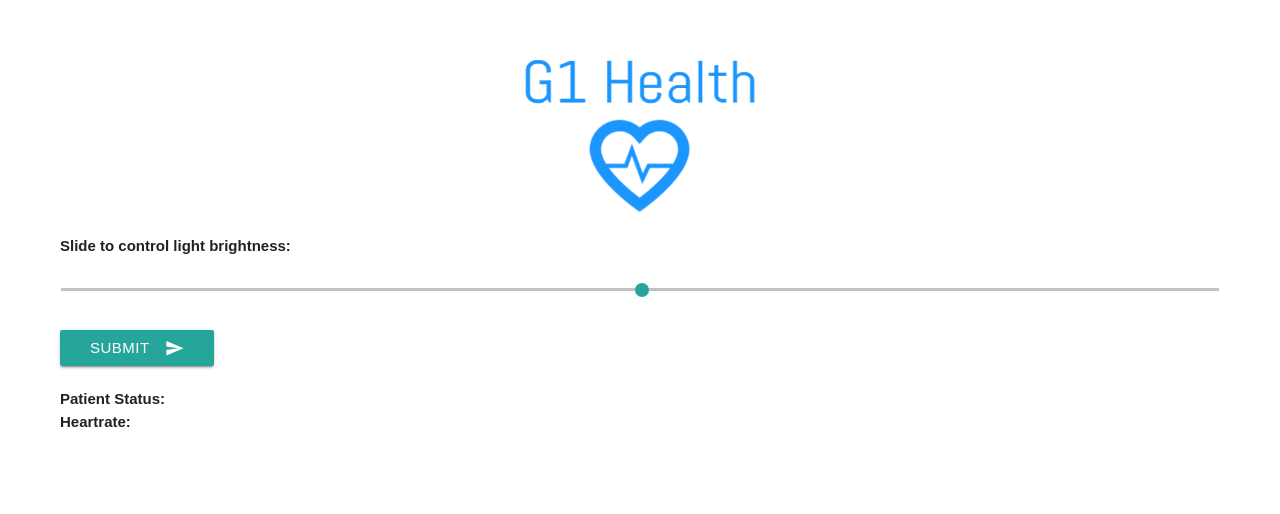
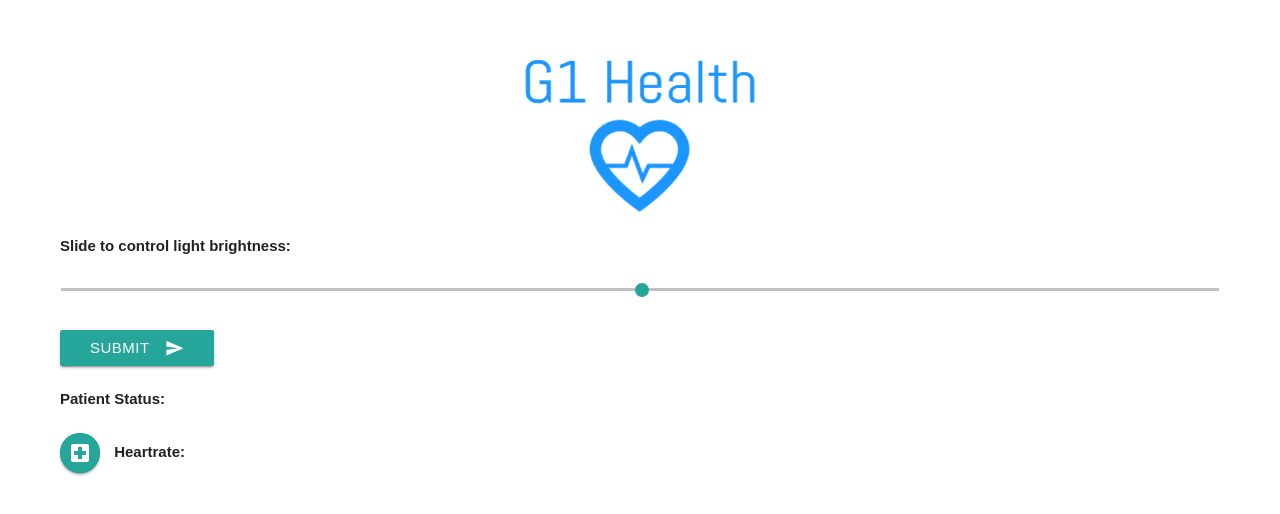
Before and after one commit to mattdbr/SmarterHospital, a plain HTML site: page webpanel/index.html in a window 1280 px wide. Drawn offline with Linux system fonts and the light colour scheme; no server answers.

Commit message:
Add toast! Add pulse!

```diff
--- a/webpanel/css/hospital.css
+++ b/webpanel/css/hospital.css
@@ -147,3 +147,7 @@ img{
 	text-align:center;
 	margin:auto;
 }
+
+.pulse{
+	margin-right: 10px;
+}
--- a/webpanel/index.html
+++ b/webpanel/index.html
@@ -42,7 +42,7 @@
 
 	<br>
 
-	<button class="btn waves-effect waves-light" type="submit" name="action" id="submit">Submit
+	<button class="btn waves-effect waves-light" type="submit" name="action" id="submit" onclick="Materialize.toast('Lighting Change Sent!', 4000, 'rounded')">Submit
     <i class="material-icons right">send</i>
 	</button>
 
@@ -54,6 +54,8 @@
 
 	<div id="inBed"></div>
 
+	<br>
+	<a class="btn btn-floating pulse"><i class="material-icons">local_hospital</i></a>
 	<b>Heartrate: </b>
 	<div id="heartrate"></div>
 
```
